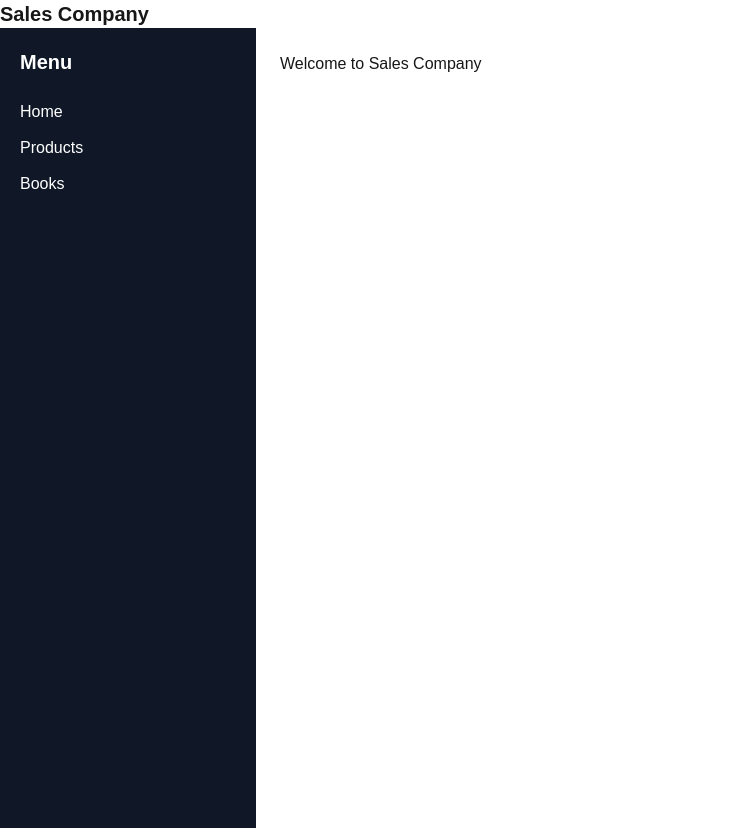
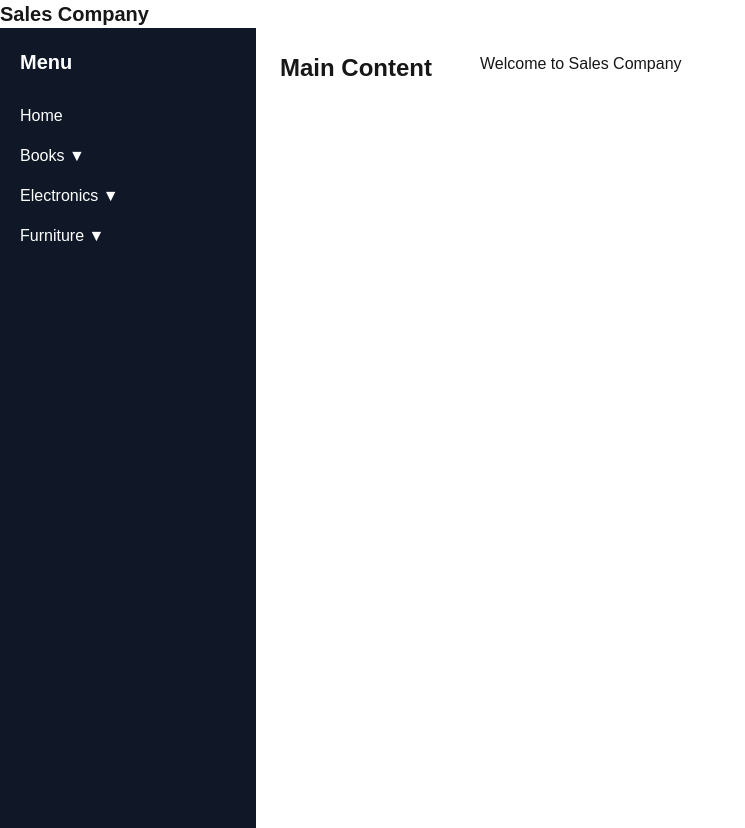
Before and after one commit to Karthik015-alpha/myapp2, a Next.js app: page / in a window 1280 px wide. Shown: the whole page, without its empty margins (0-745 px from the left). Built offline with nearby package versions, Linux system fonts and the light colour scheme.

Commit message:
Refactor Sidebar component for mobile responsiveness and improved navigation

```diff
--- a/app/components/Sidebar.tsx
+++ b/app/components/Sidebar.tsx
@@ -1,208 +1,207 @@
+// "use client";
+
+// import Link from "next/link";
+// import { useState } from "react";
+
+// export default function Sidebar() {
+//   const [product, setProduct] = useState(false);
+//   const [books, setBooks] = useState(false);
+//   const[electronics,setelectronics]=useState(false);
+//   const[furniture,setfurniture]=useState(false);
+//   const book=[
+//     { name:"History Books",path:"/Books/HistoryBooks"},
+//     { name:"Science Books",path:"/Books/ScienceBooks"}
+//   ]
+//   const furnitureList=[
+//     {name:"Seating Furniture",path:"/Products/Furniture/SeatingFurniture"},
+//     {name:"Sleeping Furniture",path:"/Products/Furniture/SleepingFurniture"}
+//   ]
+//   return (
+//   <aside className="
+//   fixed md:sticky
+//   top-0 left-0
+//   w-64 h-screen
+//   bg-gray-900 text-white p-5
+//   transform -translate-x-full md:translate-x-0
+//   transition-transform duration-300
+// ">
+
+//       <h2 className="text-xl font-bold mb-6">Menu</h2>
+//       <nav className="flex flex-col gap-3">
+//         <Link href="/" className="hover:text-blue-400">
+//           Home
+//         </Link>
+//         <Link href="/Products"
+//           onClick={() => setProduct(!product)}
+//           className="hover:text-blue-400 text-left"
+//         >
+//           Products
+//         </Link>
+//         {product && (
+//           <div className="ml-4 flex flex-col gap-2">
+//             <Link href="/Products/Electronics" className="hover:text-blue-400" onClick={()=>setelectronics(!electronics)}>
+//               Electronics
+//             </Link>
+//             {electronics && (
+//               <div className="ml-4 flex flex-col gap-2">
+//                 <Link href="/Products/Electronics/Mobile">Mobiles</Link>
+//                 <Link href="/Products/Electronics/TV">TVs</Link>
+//               </div>
+//             )
+//             }
+//             <Link href="/Products/Furniture" className="hover:text-blue-400" onClick={()=>setfurniture(!furniture)}>
+//               Furniture
+//             </Link>
+//             {furniture && (
+//               <div className="ml-4 flex flex-col gap-2">
+//                 {/* <Link href="/Products/Furniture/SeatingFurniture">Seating Furniture</Link>
+//                 <Link href="/Products/Furniture/SleepingFurniture">Sleeping Furniture</Link> */}
+//                 {furnitureList.map((furniture,index)=>(
+//                     <Link key={index} href={furniture.path}>{furniture.name}</Link>
+//                 ))}
+//               </div>
+//             )}
+//             </div>
+//         )}
+//         <Link href="/Books"
+//           onClick={() => setBooks(!books)}
+//           className="hover:text-blue-400 text-left"
+//         >
+//           Books
+//         </Link>
+
+//         {/* {books && (
+//           <div className="ml-4 flex flex-col gap-2">
+//             <Link href="/Books/HistoryBooks">History Books</Link>
+//             <Link href="/Books/ScienceBooks">Science Books</Link>
+//           </div>
+//         )} */}
+//         {books&&(
+//             <div className="ml-4 flex flex-col gap-2">
+//                 {book.map((books,index)=>(
+//                     <Link key={index} href={books.path}>{books.name}</Link>
+//                 ))}
+//             </div>
+//         )
+//         }
+//       </nav>
+//     </aside>
+//   );
+// }
+
+// 2
+
 "use client";
 
 import Link from "next/link";
 import { useState } from "react";
 
 export default function Sidebar() {
-  const [product, setProduct] = useState(false);
+  const [open, setOpen] = useState(false);
+
   const [books, setBooks] = useState(false);
-  const[electronics,setelectronics]=useState(false);
-  const[furniture,setfurniture]=useState(false);
-  const book=[
-    { name:"History Books",path:"/Books/HistoryBooks"},
-    { name:"Science Books",path:"/Books/ScienceBooks"}
-  ]
-  const furnitureList=[
-    {name:"Seating Furniture",path:"/Products/Furniture/SeatingFurniture"},
-    {name:"Sleeping Furniture",path:"/Products/Furniture/SleepingFurniture"}
-  ]
+  const [electronics, setElectronics] = useState(false);
+  const [furniture, setFurniture] = useState(false);
+
   return (
-  <aside className="
-  fixed md:sticky
-  top-0 left-0
-  w-64 h-screen
-  bg-gray-900 text-white p-5
-  transform -translate-x-full md:translate-x-0
-  transition-transform duration-300
-">
+    <div className="flex">
 
-      <h2 className="text-xl font-bold mb-6">Menu</h2>
-      <nav className="flex flex-col gap-3">
-        <Link href="/" className="hover:text-blue-400">
+      {/* 🔹 Mobile Menu Button */}
+      <button
+        onClick={() => setOpen(!open)}
+        className="md:hidden fixed top-4 left-4 z-50 bg-gray-900 text-white p-2 rounded"
+      >
+        ☰
+      </button>
+
+      {/* 🔹 Overlay (Mobile) */}
+      {open && (
+        <div
+          onClick={() => setOpen(false)}
+          className="fixed inset-0 bg-black/50 md:hidden"
+        ></div>
+      )}
+
+      {/* 🔹 Sidebar */}
+      <aside
+        className={`
+        fixed md:sticky top-0 left-0 z-50
+        w-64 h-screen bg-gray-900 text-white p-5
+        transform transition-transform duration-300
+        ${open ? "translate-x-0" : "-translate-x-full"}
+        md:translate-x-0
+        `}
+      >
+        <h1 className="text-xl font-bold mb-5">Menu</h1>
+
+        {/* 🔹 Home */}
+        <Link href="/" className="block py-2 hover:text-gray-400">
           Home
         </Link>
-        <Link href="/Products"
-          onClick={() => setProduct(!product)}
-          className="hover:text-blue-400 text-left"
+
+        {/* 🔹 Books */}
+        <button
+          onClick={() => setBooks(!books)}
+          className="w-full text-left py-2 hover:text-gray-400"
         >
-          Products
-        </Link>
-        {product && (
-          <div className="ml-4 flex flex-col gap-2">
-            <Link href="/Products/Electronics" className="hover:text-blue-400" onClick={()=>setelectronics(!electronics)}>
-              Electronics
+          Books ▼
+        </button>
+
+        {books && (
+          <div className="ml-4 flex flex-col gap-1">
+            <Link href="/books/history" className="hover:text-gray-400">
+              History
             </Link>
-            {electronics && (
-              <div className="ml-4 flex flex-col gap-2">
-                <Link href="/Products/Electronics/Mobile">Mobiles</Link>
-                <Link href="/Products/Electronics/TV">TVs</Link>
-              </div>
-            )
-            }
-            <Link href="/Products/Furniture" className="hover:text-blue-400" onClick={()=>setfurniture(!furniture)}>
-              Furniture
+            <Link href="/books/science" className="hover:text-gray-400">
+              Science
             </Link>
-            {furniture && (
-              <div className="ml-4 flex flex-col gap-2">
-                {/* <Link href="/Products/Furniture/SeatingFurniture">Seating Furniture</Link>
-                <Link href="/Products/Furniture/SleepingFurniture">Sleeping Furniture</Link> */}
-                {furnitureList.map((furniture,index)=>(
-                    <Link key={index} href={furniture.path}>{furniture.name}</Link>
-                ))}
-              </div>
-            )}
-            </div>
+          </div>
         )}
-        <Link href="/Books"
-          onClick={() => setBooks(!books)}
-          className="hover:text-blue-400 text-left"
+
+        {/* 🔹 Electronics */}
+        <button
+          onClick={() => setElectronics(!electronics)}
+          className="w-full text-left py-2 hover:text-gray-400"
         >
-          Books
-        </Link>
+          Electronics ▼
+        </button>
 
-        {/* {books && (
-          <div className="ml-4 flex flex-col gap-2">
-            <Link href="/Books/HistoryBooks">History Books</Link>
-            <Link href="/Books/ScienceBooks">Science Books</Link>
+        {electronics && (
+          <div className="ml-4 flex flex-col gap-1">
+            <Link href="/electronics/mobile" className="hover:text-gray-400">
+              Mobile
+            </Link>
+            <Link href="/electronics/laptop" className="hover:text-gray-400">
+              Laptop
+            </Link>
           </div>
-        )} */}
-        {books&&(
-            <div className="ml-4 flex flex-col gap-2">
-                {book.map((books,index)=>(
-                    <Link key={index} href={books.path}>{books.name}</Link>
-                ))}
-            </div>
-        )
-        }
-      </nav>
-    </aside>
+        )}
+
+        {/* 🔹 Furniture */}
+        <button
+          onClick={() => setFurniture(!furniture)}
+          className="w-full text-left py-2 hover:text-gray-400"
+        >
+          Furniture ▼
+        </button>
+
+        {furniture && (
+          <div className="ml-4 flex flex-col gap-1">
+            <Link href="/furniture/chair" className="hover:text-gray-400">
+              Chair
+            </Link>
+            <Link href="/furniture/table" className="hover:text-gray-400">
+              Table
+            </Link>
+          </div>
+        )}
+      </aside>
+
+      {/* 🔹 Main Content */}
+      <main className="flex-1 p-6 md:ml-0">
+        <h1 className="text-2xl font-bold">Main Content</h1>
+      </main>
+
+    </div>
   );
 }
-// "use client";
-
-// import Link from "next/link";
-// import { useState } from "react";
-
-// export default function Sidebar() {
-//   const [isOpen, setIsOpen] = useState(false);
-
-//   const [product, setProduct] = useState(false);
-//   const [books, setBooks] = useState(false);
-//   const [electronics, setelectronics] = useState(false);
-//   const [furniture, setfurniture] = useState(false);
-
-//   const book = [
-//     { name: "History Books", path: "/Books/HistoryBooks" },
-//     { name: "Science Books", path: "/Books/ScienceBooks" }
-//   ];
-
-//   const furnitureList = [
-//     { name: "Seating Furniture", path: "/Products/Furniture/SeatingFurniture" },
-//     { name: "Sleeping Furniture", path: "/Products/Furniture/SleepingFurniture" }
-//   ];
-
-//   return (
-//     <>
-//       {/* Menu Button */}
-//       <button
-//         className="md:hidden fixed top-4 left-4 z-50 text-white bg-gray-800 p-2 rounded"
-//         onClick={() => setIsOpen(true)}
-//       >
-//         ☰
-//       </button>
-
-//       {/* Overlay */}
-//       {isOpen && (
-//         <div
-//           className="fixed inset-0 bg-black opacity-50 z-30 md:hidden"
-//           onClick={() => setIsOpen(false)}
-//         ></div>
-//       )}
-
-//       {/* Sidebar */}
-//       <aside
-//         className={`fixed md:static top-0 left-0 h-screen w-64 bg-gray-900 text-white p-5 transform transition-transform duration-300 z-40
-//         ${isOpen ? "translate-x-0" : "-translate-x-full"} md:translate-x-0`}
-//       >
-//         {/* Close Button */}
-//         <button
-//           className="md:hidden mb-4 text-right w-full"
-//           onClick={() => setIsOpen(false)}
-//         >
-//           ❌
-//         </button>
-
-//         <h2 className="text-xl font-bold mb-6">Menu</h2>
-
-//         <nav className="flex flex-col gap-3">
-//           <Link href="/">Home</Link>
-
-//           {/* Products */}
-//           <Link href="/Products" onClick={() => setProduct(!product)}>
-//             Products
-//           </Link>
-
-//           {product && (
-//             <div className="ml-4 flex flex-col gap-2">
-//               <Link
-//                 href="/Products/Electronics"
-//                 onClick={() => setelectronics(!electronics)}
-//               >
-//                 Electronics
-//               </Link>
-
-//               {electronics && (
-//                 <div className="ml-4 flex flex-col gap-2">
-//                   <Link href="/Products/Electronics/Mobile">Mobiles</Link>
-//                   <Link href="/Products/Electronics/TV">TVs</Link>
-//                 </div>
-//               )}
-
-//               <Link
-//                 href="/Products/Furniture"
-//                 onClick={() => setfurniture(!furniture)}
-//               >
-//                 Furniture
-//               </Link>
-
-//               {furniture && (
-//                 <div className="ml-4 flex flex-col gap-2">
-//                   {furnitureList.map((item, index) => (
-//                     <Link key={index} href={item.path}>
-//                       {item.name}
-//                     </Link>
-//                   ))}
-//                 </div>
-//               )}
-//             </div>
-//           )}
-
-//           {/* Books */}
-//           <Link href="/Books" onClick={() => setBooks(!books)}>
-//             Books
-//           </Link>
-
-//           {books && (
-//             <div className="ml-4 flex flex-col gap-2">
-//               {book.map((item, index) => (
-//                 <Link key={index} href={item.path}>
-//                   {item.name}
-//                 </Link>
-//               ))}
-//             </div>
-//           )}
-//         </nav>
-//       </aside>
-//     </>
-//   );
-// }
```
